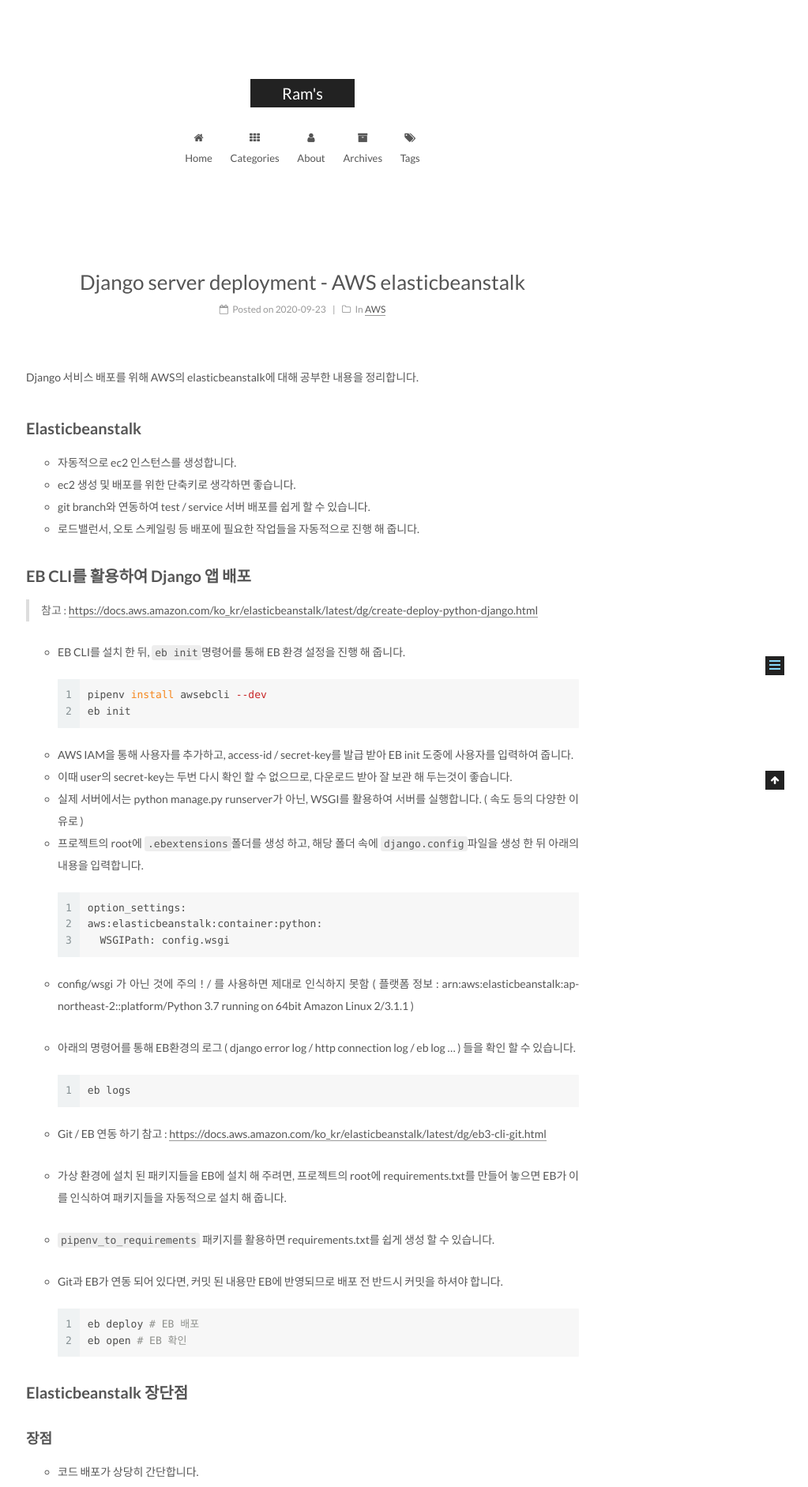
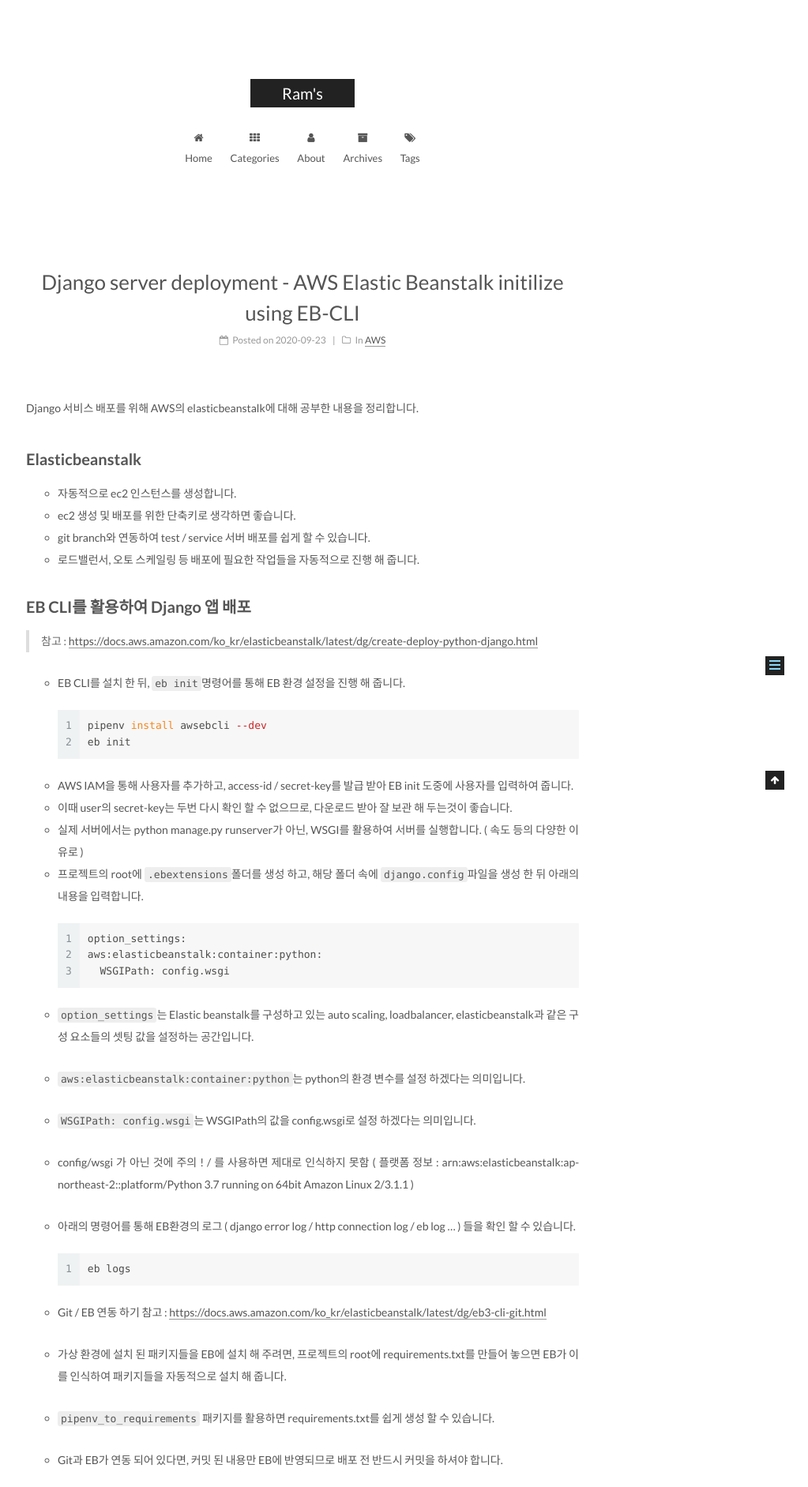
Before and after one commit to kangraemin/kangraemin.github.io, a Jekyll site: the page built from _posts/2020-09-23-elasticbeanstalk.md, in a window 1280 px wide. Shown: the top 1883 px of the page at 79% size, without its empty margins (257-1280 px from the left). Built offline with Jekyll 4.4.1, drawn with Linux system fonts in a browser that asks for light colours; comment, search, counter and statistics services are not loaded; some of the changed text lies outside the part shown.

````diff
--- a/_posts/2020-09-23-elasticbeanstalk.md
+++ b/_posts/2020-09-23-elasticbeanstalk.md
@@ -1,11 +1,11 @@
 ---
-title: Django server deployment - AWS elasticbeanstalk
+title: Django server deployment - AWS Elastic Beanstalk initilize using EB-CLI
 date: 2020-09-23
 categories:
  - AWS
 tags:
  - AWS
- - Elasticbeanstalk
+ - Elastic Beanstalk
  - Server deployment
 ---
 
@@ -38,6 +38,13 @@ option_settings:
   aws:elasticbeanstalk:container:python:
     WSGIPath: config.wsgi
 ```
+
+- `option_settings`는 Elastic beanstalk를 구성하고 있는 auto scaling, loadbalancer, elasticbeanstalk과 같은 구성 요소들의 셋팅 값을 설정하는 공간입니다.
+
+- `aws:elasticbeanstalk:container:python`는 python의 환경 변수를 설정 하겠다는 의미입니다.
+
+- `WSGIPath: config.wsgi`는 WSGIPath의 값을 config.wsgi로 설정 하겠다는 의미입니다.
+
 - config/wsgi 가 아닌 것에 주의 ! / 를 사용하면 제대로 인식하지 못함 ( 플랫폼 정보 : arn:aws:elasticbeanstalk:ap-northeast-2::platform/Python 3.7 running on 64bit Amazon Linux 2/3.1.1 )
 
 - 아래의 명령어를 통해 EB환경의 로그 ( django error log / http connection log / eb log ... ) 들을 확인 할 수 있습니다.
````
Also changed, not shown: _posts/2020-09-27-elasticbeanstalk-postgrsql.md (+3 -4 lines).
